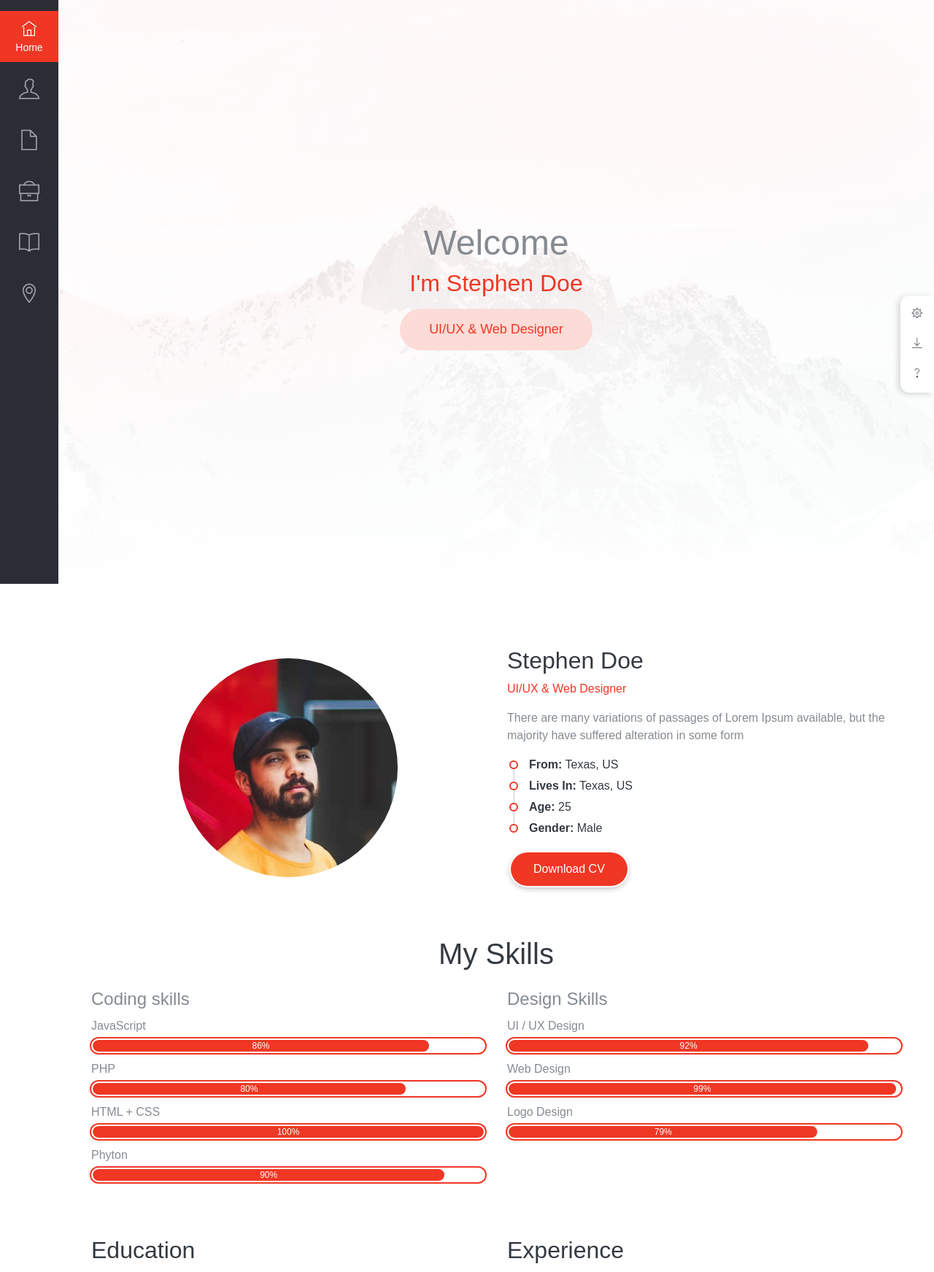
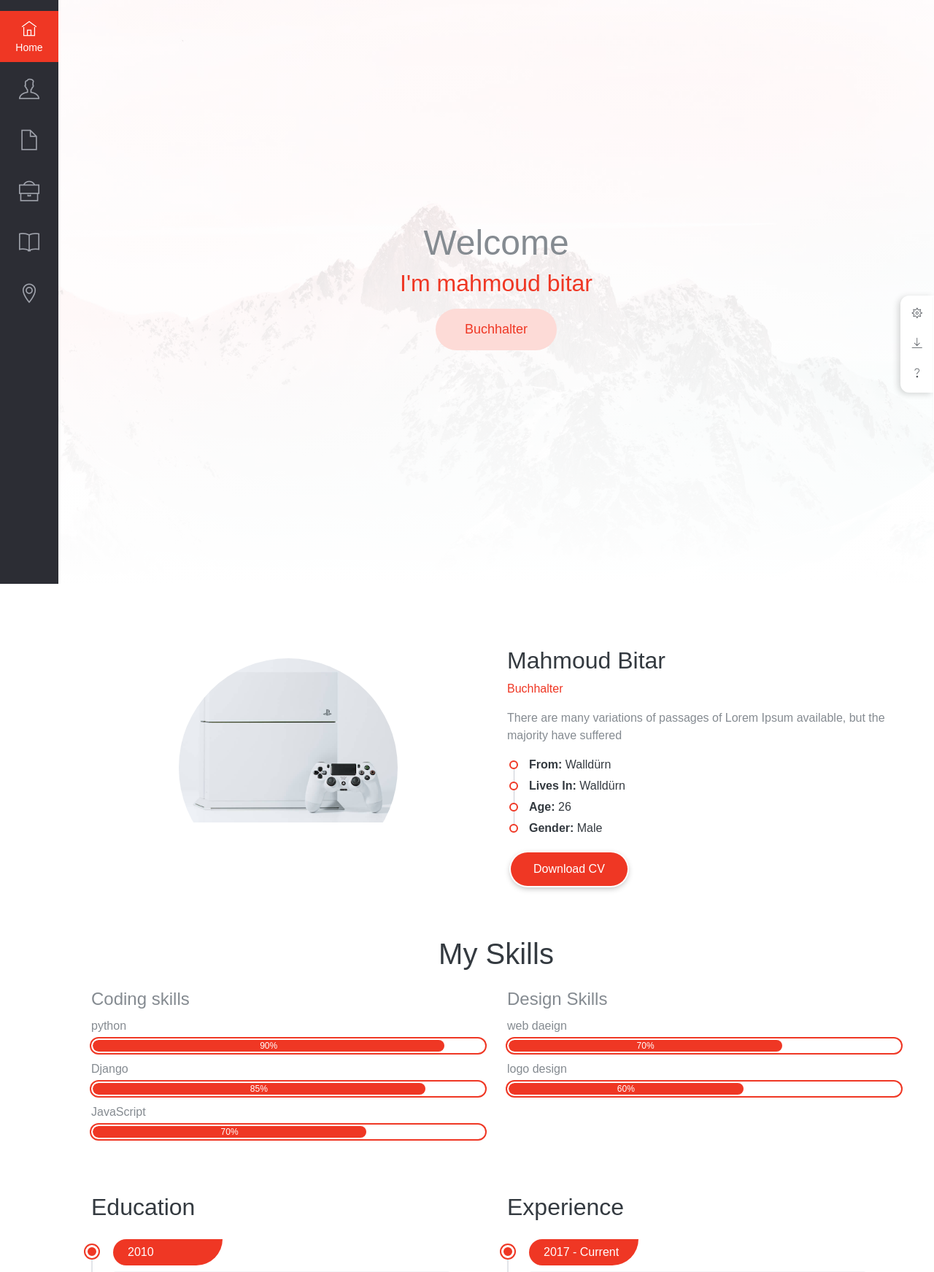
Before and after one commit to mahmoudbitar02/Privat-blog, a Django app: page / in a window 1280 px wide. Shown: the top 1743 px of the page at 73% size. Run offline with Django 4.2, Linux system fonts and the light colour scheme; data comes from the database, SQL or seed files in the repository; both versions use the stored data as it was after the commit; parts of the project's set-up code (start-up, migrations or seed data) failed here and were passed over; some libraries are stand-ins or nearby versions; some web fonts are replaced.

Commit message:
work on templates & views

```diff
--- a/about/models.py
+++ b/about/models.py
@@ -12,6 +12,8 @@
     lives_in = models.CharField(max_length=80)
     age = models.IntegerField()
     gender = models.CharField(max_length=15)
+    cv = models.FileField(upload_to='cv', help_text='upload your cv')
+
     def __str__(self):
         return self.name
 
--- a/about/templates/home.html
+++ b/about/templates/home.html
@@ -131,11 +131,11 @@
   </div>
 
   <div class="vg-main-wrapper">
-    <div class="vg-page page-home" id="home" style="background-image: url(../assets/img/bg_image_2.jpg);">
+    <div class="vg-page page-home" id="home" style="background-image: url({% static '/assets/img/bg_image_2.jpg' %});">
       <div class="caption wow zoomInUp">
         <h1 class="fw-normal">Welcome</h1>
-        <h2 class="fw-medium fg-theme">I'm Stephen Doe</h2>
-        <p class="tagline">UI/UX & Web Designer</p>
+        <h2 class="fw-medium fg-theme">I'm {{about.name}}</h2>
+        <p class="tagline">{{about.job}}</p>
       </div>
     </div>
 
@@ -146,21 +146,21 @@
         <div class="row">
           <div class="col-md-6">
             <div class="img-place wow zoomIn">
-              <img src="../assets/img/person.jpg" alt="Photo Profile">
+              <img src="{{about.image.url}}" alt="Photo Profile">
             </div>
           </div>
           <div class="col-md-6">
             <div class="caption wow fadeInRight">
-              <h2 class="fg-dark">Stephen Doe</h2>
-              <p class="fg-theme fw-medium">UI/UX & Web Designer</p>
-              <p>There are many variations of passages of Lorem Ipsum available, but the majority have suffered alteration in some form</p>
+              <h2 class="fg-dark">{{about.name|title}}</h2>
+              <p class="fg-theme fw-medium">{{about.job}}</p>
+              <p>{{about.subtitle}}</p>
               <ul class="theme-list">
-                <li class="fg-dark"><b>From:</b> Texas, US</li>
-                <li class="fg-dark"><b>Lives In:</b> Texas, US</li>
-                <li class="fg-dark"><b>Age:</b> 25</li>
-                <li class="fg-dark"><b>Gender:</b> Male</li>
+                <li class="fg-dark"><b>From:</b> {{about.from_adress}}</li>
+                <li class="fg-dark"><b>Lives In:</b> {{about.lives_in}}</li>
+                <li class="fg-dark"><b>Age:</b> {{about.age}}</li>
+                <li class="fg-dark"><b>Gender:</b> {{about.gender}} </li>
               </ul>
-              <button class="btn btn-theme btn-rounded">Download CV</button>
+              <a class="btn btn-theme btn-rounded" href="{{about.cv}}" download>Download CV</a>
             </div>
           </div>
         </div>
@@ -171,51 +171,29 @@
         <div class="row py-3">
           <div class="col-md-6">
             <h4 class="wow fadeInUp">Coding skills</h4>
+            {% for skill in coding_skills %}
              <div class="progress-wrapper wow fadeInUp">
-              <span class="caption">JavaScript</span>
+               <span class="caption">{{skill}}</span>
                <div class="progress">
-                <div class="progress-bar" role="progressbar" style="width: 86%;" aria-valuenow="75" aria-valuemin="0" aria-valuemax="100">86%</div>
+                  <div class="progress-bar" role="progressbar" style="width: {{skill.percentage}}%;" aria-valuenow="{{skill.percentage}}" aria-valuemin="0" aria-valuemax="100">{{skill.percentage}}%</div>
                </div>
               </div>
-            <div class="progress-wrapper wow fadeInUp">
-              <span class="caption">PHP</span>
-              <div class="progress">
-                <div class="progress-bar" role="progressbar" style="width: 80%;" aria-valuenow="75" aria-valuemin="0" aria-valuemax="100">80%</div>
-              </div>
-            </div>
-            <div class="progress-wrapper wow fadeInUp">
-              <span class="caption">HTML + CSS</span>
-              <div class="progress">
-                <div class="progress-bar" role="progressbar" style="width: 100%;" aria-valuenow="75" aria-valuemin="0" aria-valuemax="100">100%</div>
-              </div>
-            </div>
-            <div class="progress-wrapper wow fadeInUp">
-              <span class="caption">Phyton</span>
-              <div class="progress">
-                <div class="progress-bar" role="progressbar" style="width: 90%;" aria-valuenow="75" aria-valuemin="0" aria-valuemax="100">90%</div>
-              </div>
-            </div>
+
+            {% endfor %}
+
+
           </div>
           <div class="col-md-6">
             <h4 class="wow fadeInUp">Design Skills</h4>
+            {% for skill in design_skills %}
              <div class="progress-wrapper wow fadeInUp">
-              <span class="caption">UI / UX Design</span>
+               <span class="caption">{{skill}}</span>
                <div class="progress">
-                <div class="progress-bar" role="progressbar" style="width: 92%;" aria-valuenow="75" aria-valuemin="0" aria-valuemax="100">92%</div>
+                  <div class="progress-bar" role="progressbar" style="width: {{skill.percentage}}%;" aria-valuenow="{{skill.percentage}}" aria-valuemin="0" aria-valuemax="100">{{skill.percentage}}%</div>
                </div>
               </div>
-            <div class="progress-wrapper wow fadeInUp">
-              <span class="caption">Web Design</span>
-              <div class="progress">
-                <div class="progress-bar" role="progressbar" style="width: 99%;" aria-valuenow="75" aria-valuemin="0" aria-valuemax="100">99%</div>
-              </div>
-            </div>
-            <div class="progress-wrapper wow fadeInUp">
-              <span class="caption">Logo Design</span>
-              <div class="progress">
-                <div class="progress-bar" role="progressbar" style="width: 79%;" aria-valuenow="75" aria-valuemin="0" aria-valuemax="100">79%</div>
-              </div>
-            </div>
+
+            {% endfor %}
           </div>
         </div>
       </div> <!-- End skills -->
--- a/about/views.py
+++ b/about/views.py
@@ -1,7 +1,23 @@
 from django.shortcuts import render
-
+from . models import About, Skills
 # Create your views here.
 
 def home(request):
+    #f = About.objects.all()
+    #print (f)
+    #print (f[0].name)
 
-    return render (request, 'home.html',{})
+
+    about = About.objects.last()
+    coding_skills = Skills.objects.filter(type='Coding')
+    design_skills = Skills.objects.filter(type='Design')
+
+
+    return render (request, 'home.html',{
+    "about":about ,
+    'coding_skills':coding_skills ,
+    'design_skills':design_skills
+
+
+
+        })
```
Also changed, not shown: other parts of about/templates/home.html (+12 -12 lines), about/migrations/0002_about_cv.py (added), db.sqlite3, 3 other files. Lines whose indentation alone changed are shown as unchanged.
